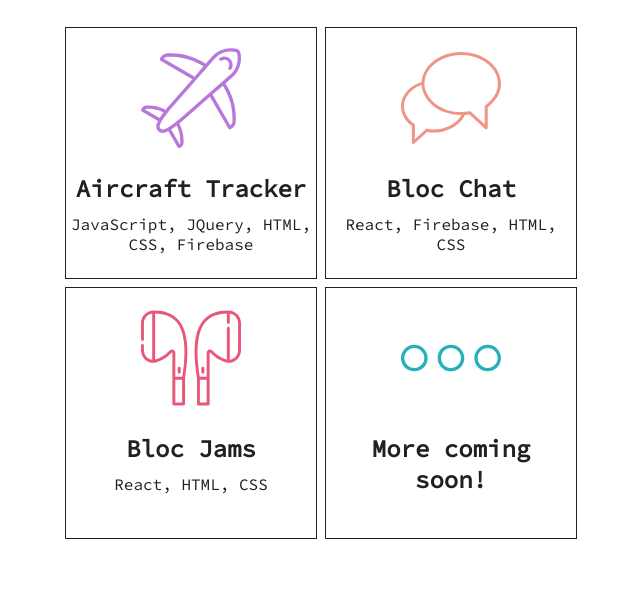
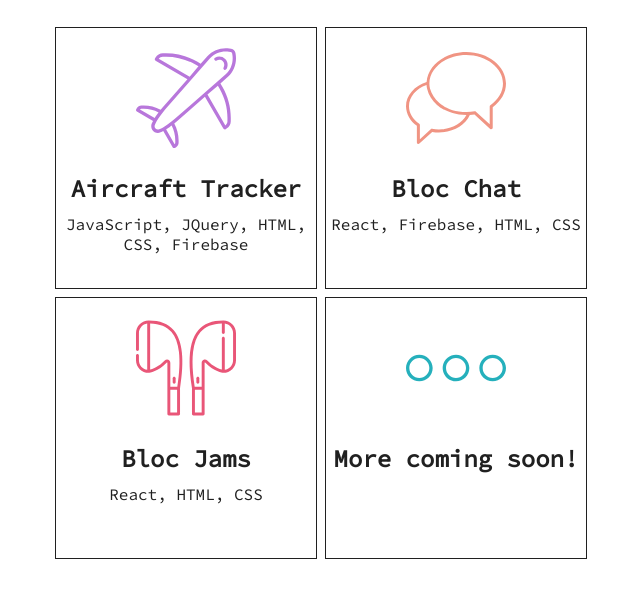
Before and after one commit to jessicajades/portfolio, a plain HTML site: page portfolio.html in a window 1280 px wide. Shown: the part 272-861 px from the top of the page, without its empty margins (319-959 px from the left). Before the commit the page ends 811 px from the top, so only its background shows below. Drawn offline with nearby package versions, Linux system fonts and the light colour scheme; a web font is replaced by a local one.

Commit message:
updated port sizing

```diff
--- a/styles.css
+++ b/styles.css
@@ -209,13 +209,13 @@ li.linkLink:hover {
   grid-template-columns: 1fr 1fr;
   grid-template-rows: 1fr 1fr;
   grid-gap: 0.5em;
-  margin-top: 30px;
+  margin: 30px 0;
 }
 
 .project {
   border: 1px solid #202020;
-  width: 250px;
-  height: 250px;
+  width: 260px;
+  height: 260px;
   transition: all 0.2s ease-in-out;
   display: flex;
   flex-direction: column;
```
